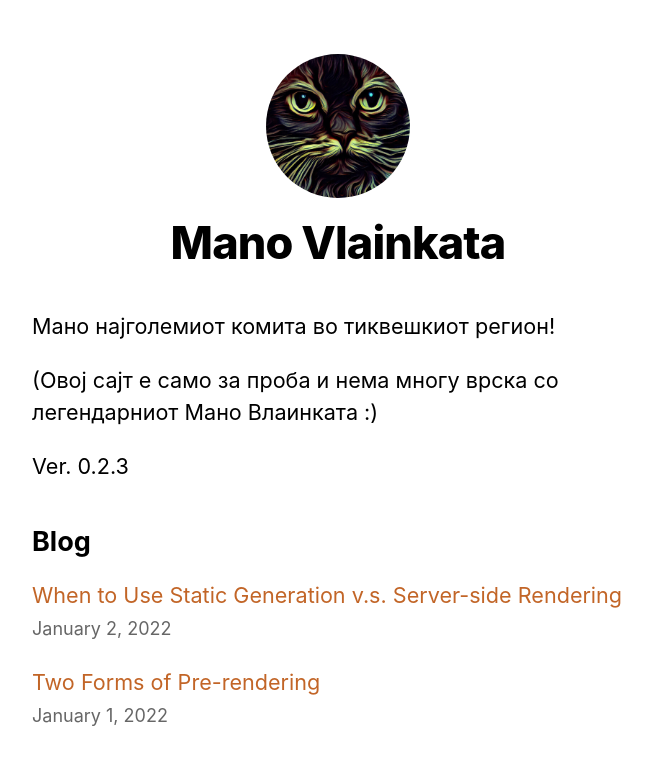
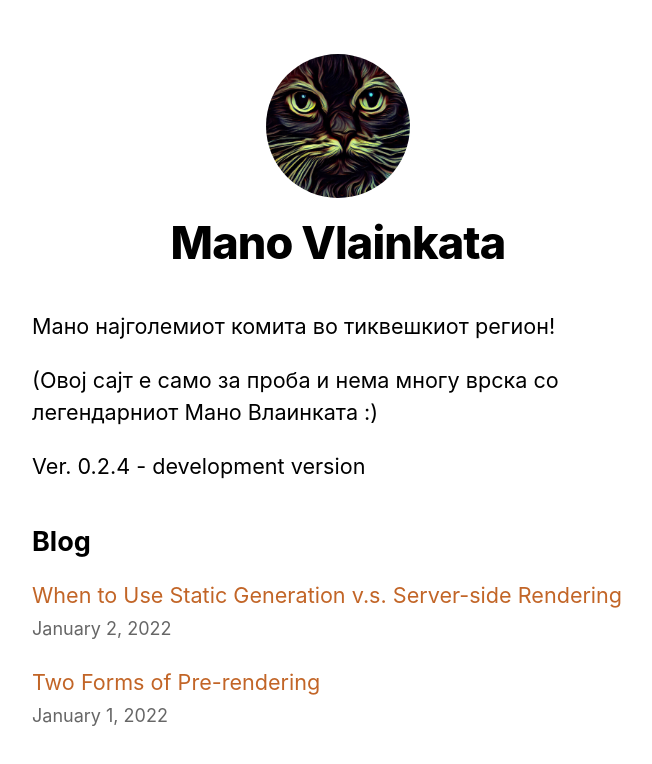
Before and after one commit to ristep/nextjs-blog, a Next.js app: page / in a window 1280 px wide. Shown: the top 764 px of the page, without its empty margins (302-954 px from the left). Built offline with nearby package versions, Linux system fonts and the light colour scheme.

Commit message:
dev test 1

```diff
--- a/pages/index.js
+++ b/pages/index.js
@@ -29,7 +29,7 @@ export default function Home({ allPostsData }) {
           (Овој сајт е само за проба и нема многу врска со легендарниот Мано Влаинката :)
         </p>
         <p>
-          Ver. 0.2.3
+          Ver. 0.2.4 - development version
         </p>
       </section>
 
```
